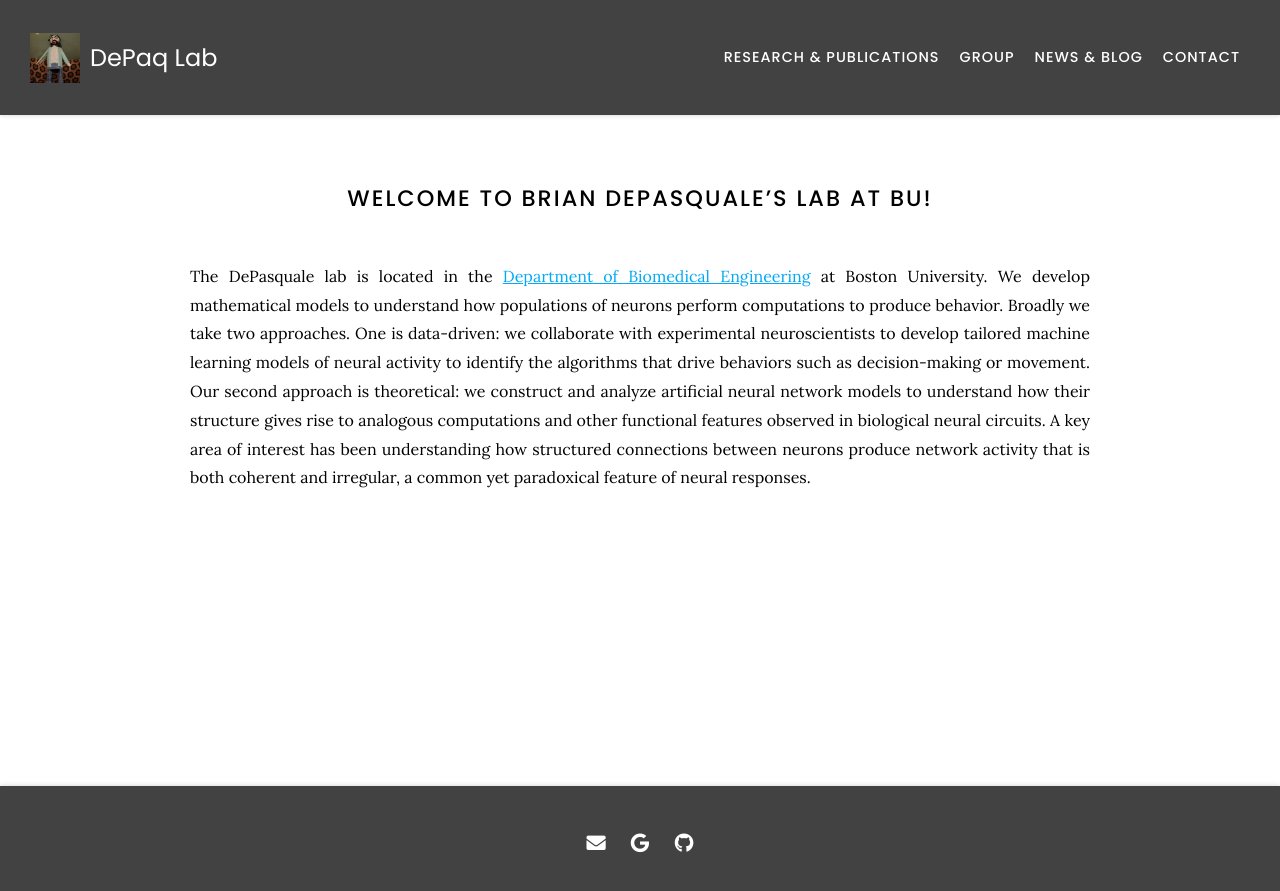
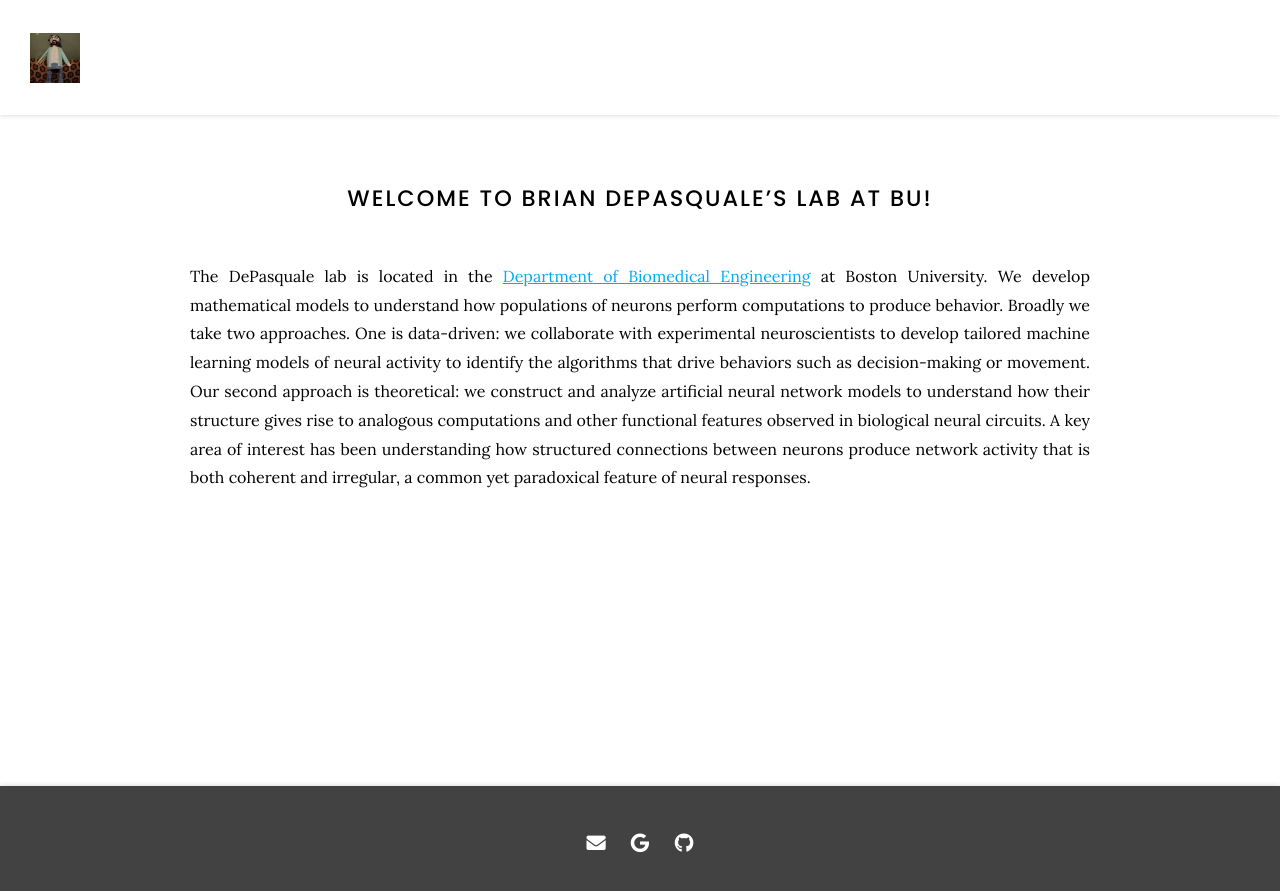
Before and after one commit to GrantMcConachie/depasquale-lab.github.io, a Jekyll site: the page built from index.md, in a window 1280 px wide. Shown: the top 891 px of the page. Built offline with Jekyll 4.4.1, drawn with Linux system fonts in a browser that asks for light colours; nearby versions of some CDN libraries.

Commit message:
Update header.scss

```diff
--- a/css/header.scss
+++ b/css/header.scss
@@ -12,7 +12,7 @@ header {
   flex-wrap: wrap;
   padding: 30px;
   color: $white;
-  background: $gray-800;
+  background: $white;
   box-shadow: $shadow;
 
   & * {
```
